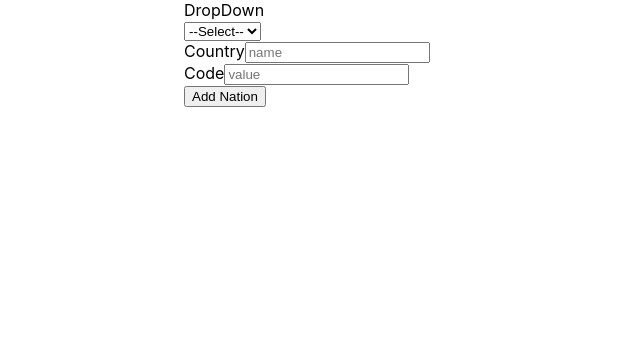
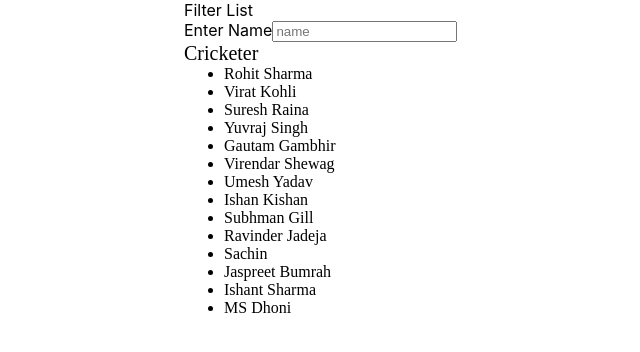
Before and after one commit to Sourav-Tanwar/Resume-Builder, a React (Create React App) app: page / in a window 1280 px wide. Shown: the top 352 px of the page, without its empty margins (106-746 px from the left). Built offline with nearby package versions, Linux system fonts and the light colour scheme.

Commit message:
Chapter 6 Assignment 2

```diff
--- a/src/App.js
+++ b/src/App.js
@@ -12,8 +12,10 @@ import Assignment5 from './components/Chapter4/Assignment5';
 import Assignment7 from './components/Chapter4/Assignment7';
 import Assignment1C5 from './components/Chapter5/Assignment1';
 import Assignment2C5 from './components/Chapter5/Assignment2';
+import StopWatch from './components/Chapter5/Asignment2/StopWatch';
 import Assignment1C6 from'./components/Chapter6/Assignment1';
-import StopWatch from './components/Chapter5/Asignment2/StopWatch';
+import Assignment2C6 from'./components/Chapter6/Assignment2';
+
 
 
 
@@ -63,12 +65,13 @@ function App() {
     <>
     <div >    {/*  onClick={()=>console.log("App")} */}
 
-    <Assignment1C6 nations={nations}/>
+
+    <Assignment2C6></Assignment2C6>
 
 
 
 
-
+    {/* <Assignment1C6 nations={nations}/> */}
     {/* <Assignment2C5/> */}
     {/* <Assignment1C5/> */}
 
--- a/src/components/Chapter6/Assignment2.js
+++ b/src/components/Chapter6/Assignment2.js
@@ -0,0 +1,41 @@
+import React, {useState} from 'react'
+
+export default function Assignment2() {
+    let Cricketer =['Rohit Sharma', "Virat Kohli","Suresh Raina", "Yuvraj Singh", "Gautam Gambhir","Virendar Shewag","Umesh Yadav"
+    ,"Ishan Kishan","Subhman Gill","Ravinder Jadeja","Sachin","Jaspreet Bumrah","Ishant Sharma", "MS Dhoni"]
+
+    const [player, setPlayer] = useState(Cricketer)
+    // console.log(player)
+
+    const handleInput =(e)=> {
+        let search = e.target.value
+        console.log(search)
+        let temp = []
+        for (let a in Cricketer) {
+            // console.log(player[a])
+            if ((Cricketer[a].toLowerCase()).includes(search.toLowerCase())){
+                temp.push(Cricketer[a])
+            }
+          }
+        console.log(temp)
+        setPlayer(temp)
+        temp =[]
+    }
+  return (
+    <>
+    <div>Filter List</div>
+
+    <label htmlFor="player">Enter Name</label>
+    <input type="text" placeholder="name" name="player" onChange={handleInput}   />
+
+
+    <p className="head">Cricketer</p>
+    <ul>{player.map((data)=>{
+          return <li  key={data} >{data}</li>
+        })
+    }</ul>
+
+
+    </>
+  )
+}
```
